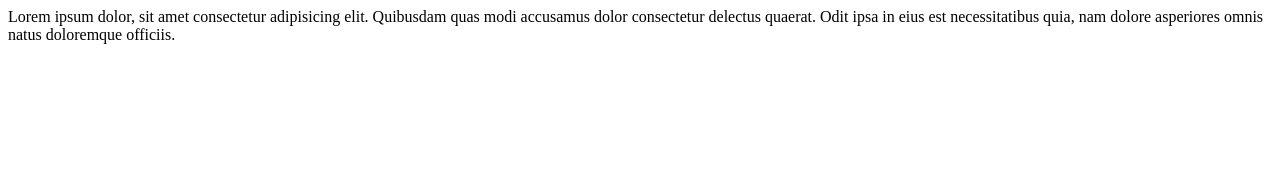
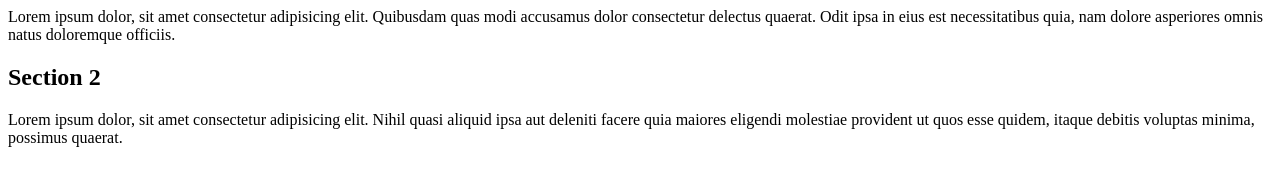
Before and after one commit to Harshit-7735/-Full-Stack, a plain HTML site: page GIT/index.html in a window 1280 px wide. Drawn offline with Linux system fonts and the light colour scheme.

Commit message:
this is the second commit

```diff
--- a/GIT/index.html
+++ b/GIT/index.html
@@ -7,5 +7,9 @@
 </head>
 <body>
     Lorem ipsum dolor, sit amet consectetur adipisicing elit. Quibusdam quas modi accusamus dolor consectetur delectus quaerat. Odit ipsa in eius est necessitatibus quia, nam dolore asperiores omnis natus doloremque officiis.
+    <section>
+        <h1>Section 2</h1>
+        Lorem ipsum dolor, sit amet consectetur adipisicing elit. Nihil quasi aliquid ipsa aut deleniti facere quia maiores eligendi molestiae provident ut quos esse quidem, itaque debitis voluptas minima, possimus quaerat.
+    </section>
 </body>
 </html>
```
